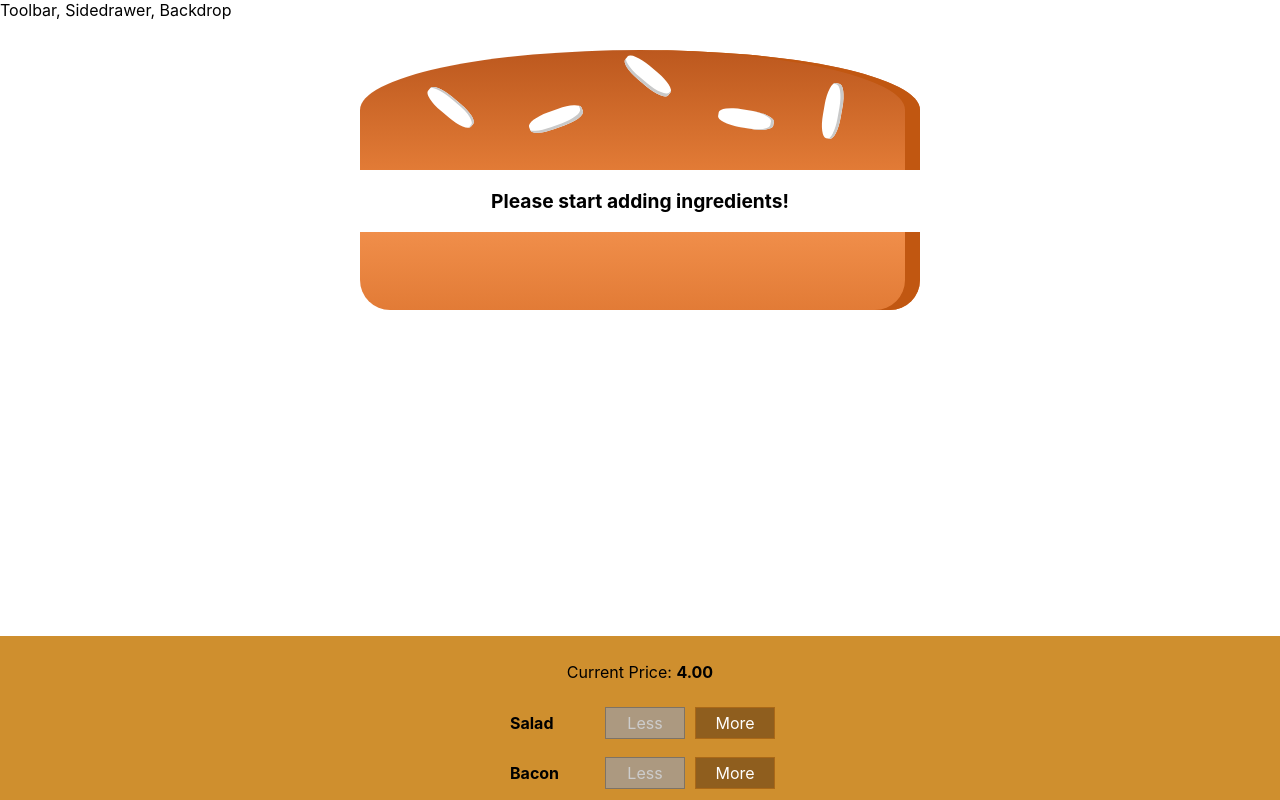
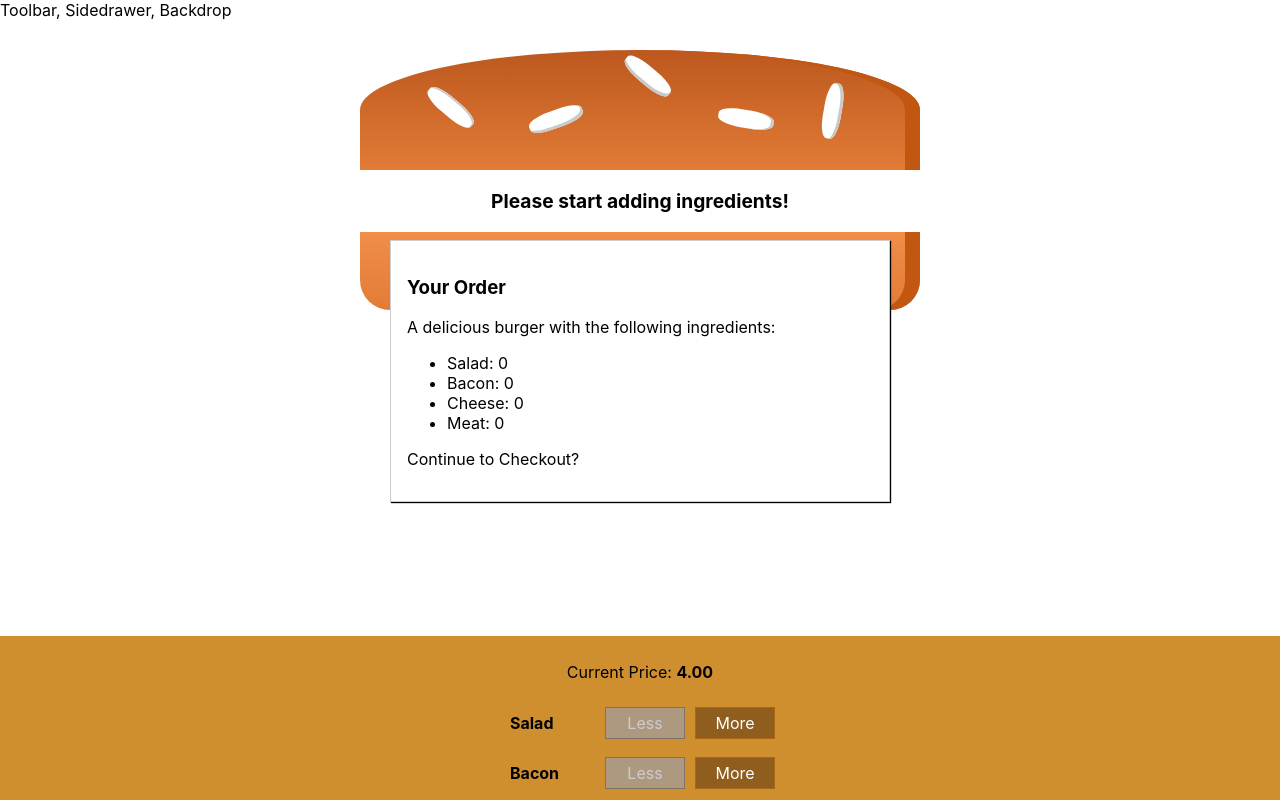
Before and after one commit to colm29/react-burger-windows, a React (Create React App) app: page / in a window 1280 px wide. Shown: the top 800 px of the page. Built offline with nearby package versions, Linux system fonts and the light colour scheme.

Commit message:
Order Summary Modal

```diff
--- /dev/null
+++ b/src/components/Burger/OrderSummary/OrderSummary.js
@@ -0,0 +1,21 @@
+import React, {Fragment} from 'react';
+
+const orderSummary = (props) => {
+    const ingredientSummary = Object.keys(props.ingredients)
+        .map((igKey) => {
+            return (<li key={igKey}><span style={{textTransform: 'capitalize'}}>{igKey}: {props.ingredients[igKey]}</span></li>);
+        });
+
+    return (
+        <Fragment>
+            <h3>Your Order</h3>
+            <p>A delicious burger with the following ingredients:</p>
+            <ul>
+                {ingredientSummary}
+            </ul>
+            <p>Continue to Checkout?</p>
+        </Fragment>
+    );
+}
+
+export default orderSummary;
--- /dev/null
+++ b/src/components/UI/Modal/Modal.js
@@ -0,0 +1,11 @@
+import React from 'react';
+
+import classes from './Modal.module.css';
+
+const modal = (props) => (
+    <div className={classes.Modal}>
+        {props.children}
+    </div>
+);
+
+export default modal;
--- /dev/null
+++ b/src/components/UI/Modal/Modal.module.css
@@ -0,0 +1,20 @@
+.Modal {
+    position: fixed;
+    z-index: 500;
+    background-color: white;
+    width: 70%;
+    border: 1px solid #ccc;
+    box-shadow: 1px 1px 1px black;
+    padding: 16px;
+    left: 15%;
+    top: 30%;
+    box-sizing: border-box;
+    transition: all 0.3s ease-out;
+}
+
+@media (min-width: 600px) {
+    .Modal {
+        width: 500px;
+        left: calc(50% - 250px);
+    }
+}
--- a/src/containers/BurgerBuilder/BurgerBuilder.js
+++ b/src/containers/BurgerBuilder/BurgerBuilder.js
@@ -1,13 +1,15 @@
 import React, { Component, Fragment } from 'react';
 import Burger from '../../components/Burger/Burger';
 import BuildControls from '../../components/Burger/BuildControls/BuildControls';
+import Modal from '../../components/UI/Modal/Modal';
+import OrderSummary from '../../components/Burger/OrderSummary/OrderSummary';
 
 const INGREDIENT_PRICES = {
     salad: 0.5,
     cheese: 0.4,
     meat: 1.3,
     bacon: 0.7
-}
+};
 
 class BurgerBuilder extends Component {
     // constructor(props) {
@@ -79,6 +81,9 @@
 
         return (
             <Fragment>
+                <Modal>
+                    <OrderSummary ingredients={this.state.ingredients}/>
+                </Modal>
                 <Burger ingredients={this.state.ingredients}/>
                 <BuildControls
                     ingredientAdded={this.addIngredientHandler}
```
Also changed, not shown: src/components/UI/Backdrop/Backdrop.js (added).
